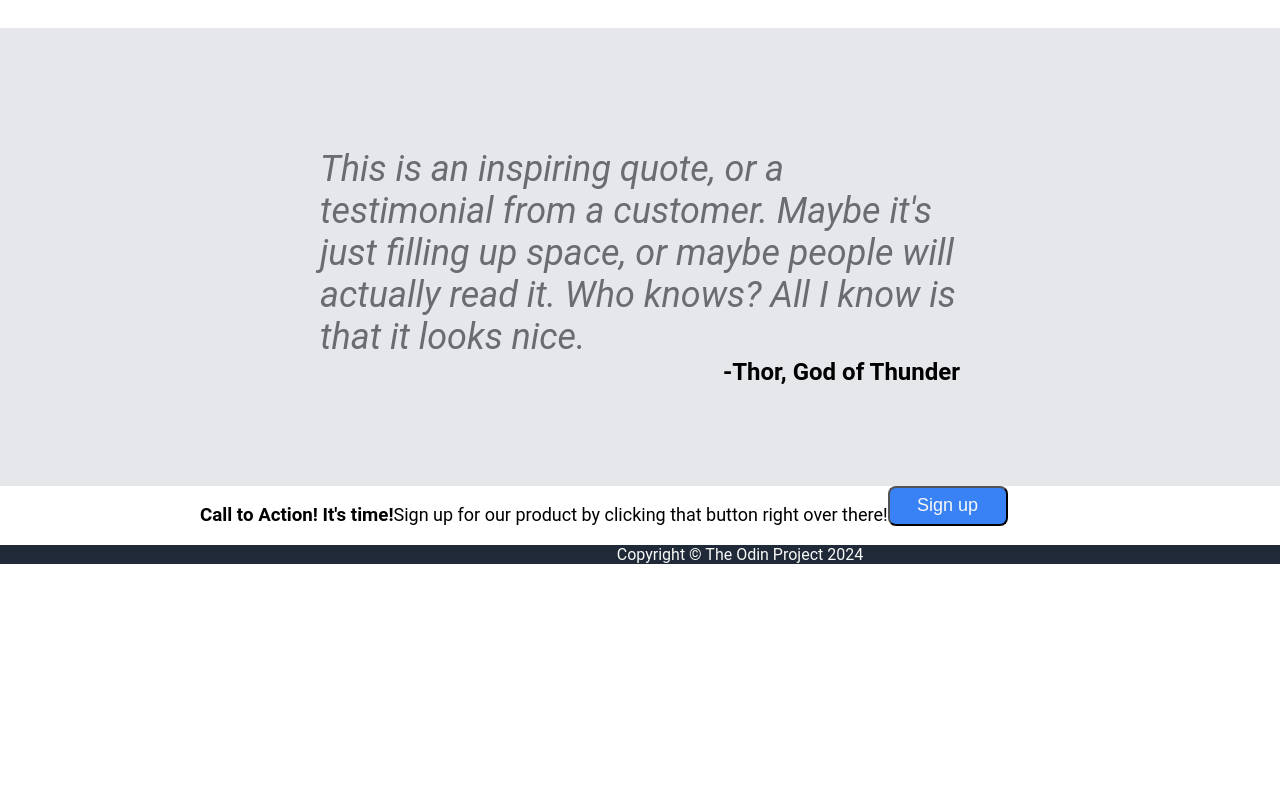
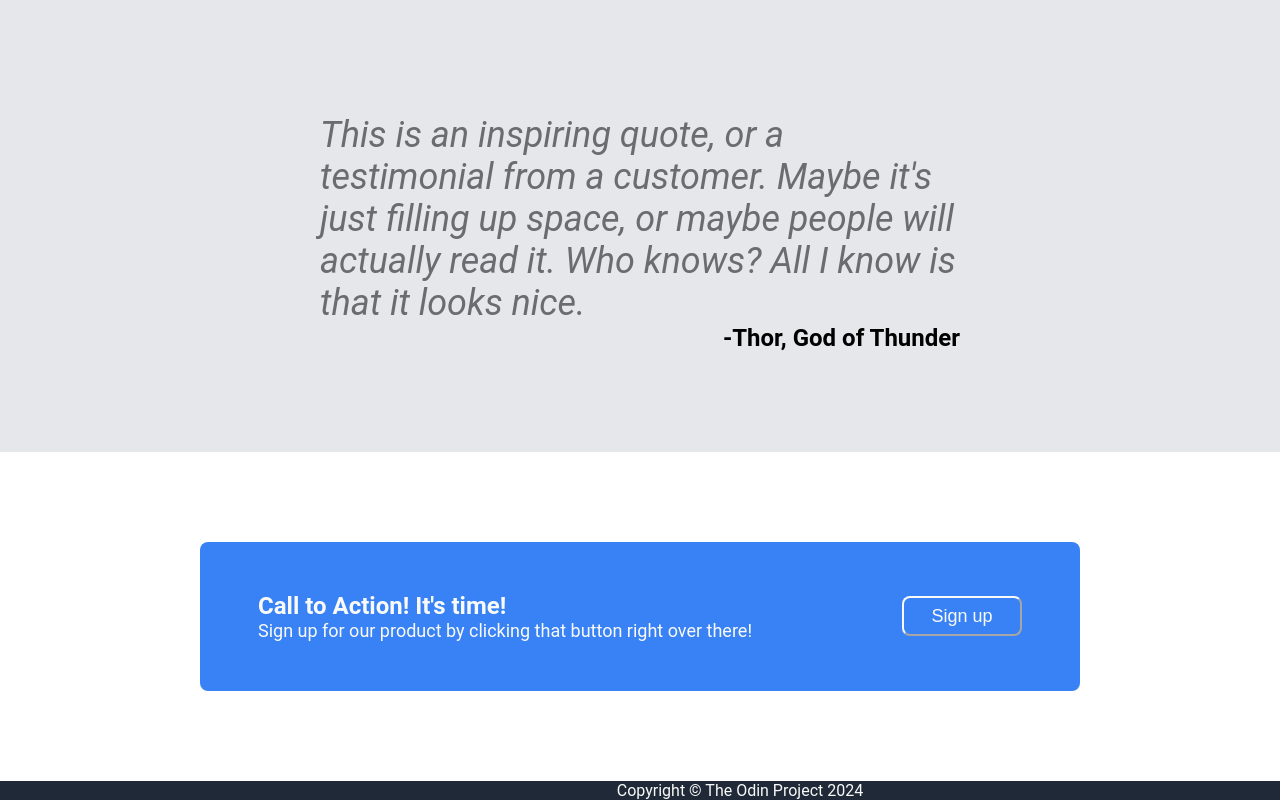
Before and after one commit to bpahunt/landing-page, a plain HTML site: page index.html in a window 1280 px wide. Shown: the part 1059-1859 px from the top of the page. Before the commit the page ends 1623 px from the top, so only its background shows below. Drawn offline with Linux system fonts and the light colour scheme.

Commit message:
Add HTML and CSS for section 4

```diff
--- a/index.html
+++ b/index.html
@@ -53,13 +53,14 @@
             <div class="section3-quotee">-Thor, God of Thunder</div>
         </div>
         <div class="section4">
-            <div class="sign-up">
+            <div class="section4-signup">
                 <h3>Call to Action! It's time!</h3>
                 <p>Sign up for our product by clicking that button right over there!</p>
-                <button>Sign up </button>
+            </div>
+            <div class="section4-button">
+                <button>Sign up</button>
             </div>
         </div>
-
         <div class="footer">
             Copyright &copy; The Odin Project 2024
         </div>
--- a/styles.css
+++ b/styles.css
@@ -5,6 +5,7 @@ body {
 
 p {
     font-size: 18px;
+    margin: 0;
 }
 
 .header, .section1, .links, .footer, .section1-left, .section1-right {
@@ -33,10 +34,15 @@ p {
 .section1-left {
     flex: 1 1 0;
     flex-direction: column;
+    gap: 10px;
 }
 
 .section1-right {
     flex: 1 0 0;
+}
+
+.section1-right img {
+    width: 550px;
 }
 
 .section2 {
@@ -57,6 +63,19 @@ p {
     display: flex;
     flex-direction: column;
     align-content: center;
+}
+
+.section2-child img {
+    width: 165px;
+    border-radius: 16px;
+    border: 5px solid #3882F6;
+}
+
+.section2-child p {
+    margin-top: 10px;
+    width: 165px;
+    text-align: center;
+    color: #696d71;
 }
 
 .section3 {
@@ -81,11 +100,30 @@ p {
 
 .section4 {
     display: flex;
-    padding-left: 200px;
+    justify-content: center;
+    background-color: #3882F6;
+    margin: 90px 200px 90px 200px;
+    border-radius: 8px;
+    gap: 150px;
+    padding: 50px;
 }
 
-.sign-up {
+.section4-signup {
     display: flex;
+    flex-direction: column;
+    color: #F9FAF8;
+    padding: ;
+}
+
+.section4-button {
+    display: flex;
+    justify-content: center;
+    align-items: center;
+    background-color: #3882F6;
+}
+
+.section4-button button {
+    border-color: #F9FAF8;
 }
 
 .footer {
@@ -107,6 +145,13 @@ h2 {
     font-size: 36px;
     font-weight: bold;
     color: #1F2937;
+}
+
+h3 {
+    font-size: 24px;
+    font-weight: bold;
+    color: #F9FAF8;
+    margin: 0;
 }
 
 ul {
@@ -131,20 +176,3 @@ button {
     width: 120px;
     height: 40px;
 }
-
-.section1-right img {
-    width: 550px;
-}
-
-.section2-child img {
-    width: 165px;
-    border-radius: 16px;
-    border: 5px solid #3882F6;
-}
-
-.section2-child p {
-    margin-top: 10px;
-    width: 165px;
-    text-align: center;
-    color: #696d71;
-}
```
